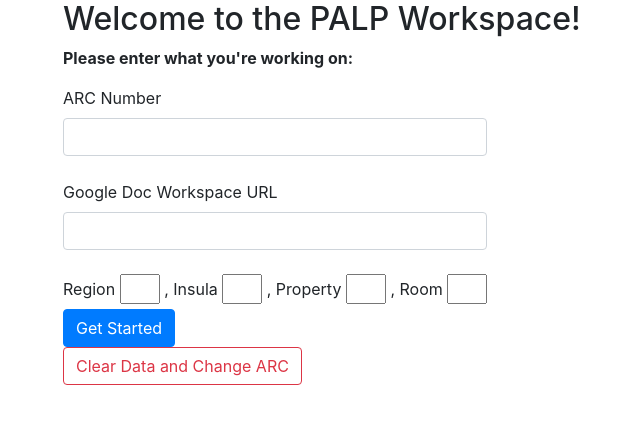
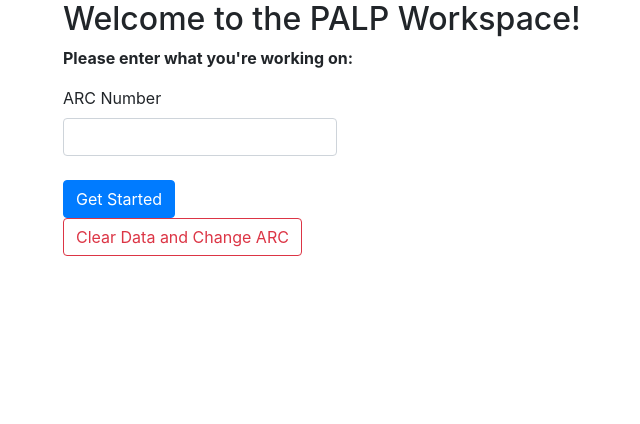
Before and after one commit to alexroseb/PALP-Workspace, a Flask app: page /cleardata in a window 1280 px wide. Shown: the part 98-522 px from the top of the page, without its empty margins (7-647 px from the left). Run offline with Flask 2, Linux system fonts and the light colour scheme; parts of the project's set-up code (start-up, migrations or seed data) failed here and were passed over; some libraries are stand-ins or nearby versions.

Commit message:
Google Sheets!!

```diff
--- a/app.py
+++ b/app.py
@@ -47,9 +47,9 @@ romans = ["I", "II", "III", "IV", "V", "VI", "VII", "VIII", "IX"]
 
 # Connect to Google Docs
 def getWorksheet():
-	tracking_ws = "1F4nXX1QoyV1miaRUop2ctm8snDyov6GNu9aLt9t3a3M"
-	request = sheets_client.spreadsheets().get(spreadsheetId=tracking_ws)
-	response = request.execute()
+
+
+	return values
 
 	# ppp_ids_4df = tracking_tab.col_values(1)[2:]
 
@@ -96,39 +96,33 @@ def dataTranslate(data):
 
 @app.route("/") # Home page
 def index():
-	getWorksheet()
-	reg = ins = prop = room = arc = gdoc = ""
+	arc = ""
 
-	if (session.get('region')):
-		reg = session['region']
-	if (session.get('insula')):
-		ins = session['insula']
-	if (session.get('property')):
-		prop = session['property']
-	if (session.get('room')):
-		room = session['room']
 	if (session.get('arc')):
 		arc = session['arc']
-	if (session.get('gdoc')):
-		gdoc = session['gdoc']
 
-
-	return render_template('index.html',
-		region=reg, insula=ins, property=prop, room=room,
-		gdoc=gdoc, arc=arc)
+	return render_template('index.html', arc=arc, error="")
 
 @app.route('/init', methods=['POST']) #Form submitted from home page
 def init():
-	session['arc'] = request.form['arc']
-	session['gdoc'] = request.form['gdoc']
-	if (request.form.get('region')):
-		session['region'] = request.form['region']
-	if (request.form.get('insula')):
-		session['insula'] = request.form['insula']
-	if (request.form.get('property')):
-		session['property'] = request.form['property']
-	if (request.form.get('room')):
-		session['room'] = request.form['room']
+	arc = request.form['arc']
+	session['arc'] = arc
+
+	sheet = sheets_client.spreadsheets()
+	tracking_ws = "1F4nXX1QoyV1miaRUop2ctm8snDyov6GNu9aLt9t3a3M"
+	ranges = "Workflow_Tracking!A3:L87075"
+	gsheet = sheet.values().get(spreadsheetId=tracking_ws, range=ranges, majorDimension="COLUMNS").execute()
+	values = gsheet.get('values', [])
+
+	arclist = values[6]
+	if arc in arclist:
+		arcind = arclist.index(arc)
+		session['gdoc'] = values[10][arcind]
+		room = values[0][arcind]
+		session['insula'] = room
+	else:
+		return render_template('index.html', arc=arc, error="I'm sorry, that's an invalid ARC. Please try again.")
+
 	return redirect('/PPP')
 
 @app.route("/PPP") # PPP page
--- a/templates/index.html
+++ b/templates/index.html
@@ -51,21 +51,12 @@
             <p><strong>Please enter what you're working on:</strong></p>
         </div>
         <div class="row">
+            {{error}}
+        </div>
+        <div class="row">
             <form action="/init" method="POST">
                 <label for="arc"> ARC Number </label>
                 <input class="form-control" name="arc" id="arc" required value= {{ arc }}>
-                <br/>
-                <label for="gdoc"> Google Doc Workspace URL </label>
-                <input class="form-control" name="gdoc" id="gdoc" required value= {{ gdoc }}>
-                <br/>
-                <label for="region"> Region </label>
-                <input name="region" id="region" type="number" min=1 max=9 style="width:2.5em;" value= {{ region }} >
-                <label for="insula">, Insula </label>
-                <input name="insula" id="insula" style="width:2.5em;" value= {{ insula }} >
-                <label for="property">, Property</label>
-                <input name="property" id="property" style="width:2.5em;" value= {{ property }} >
-                <label for="room">, Room</label>
-                <input name="room" id="room" style="width:2.5em;" value= {{ room }} >
                 <br/>
                 <input type="submit" class="btn btn-primary" value="Get Started">
             </form>
```
